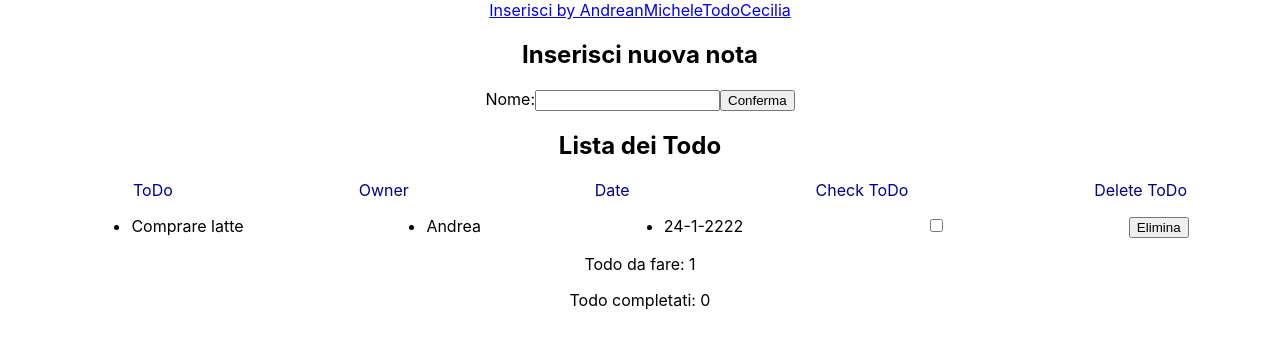
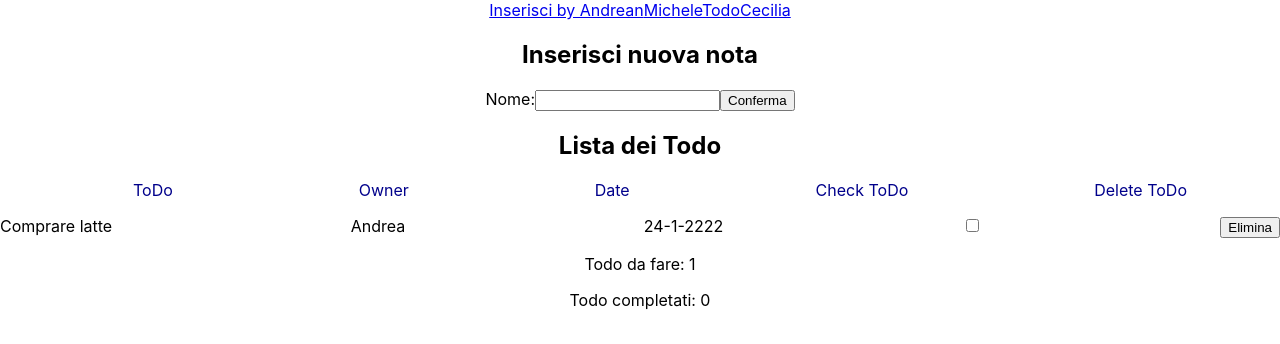
Before and after one commit to andreaarizzoli/testGit, a React (Create React App) app in the folder redux-app/: page /Maurizio in a window 1280 px wide. Shown: the top 344 px of the page. Built offline with nearby package versions, Linux system fonts and the light colour scheme.

Commit message:
correzione toDoItem

```diff
--- a/redux-app/src/features/todos/components/TodoItem.tsx
+++ b/redux-app/src/features/todos/components/TodoItem.tsx
@@ -7,30 +7,20 @@ export type TodoItemProps = {
     onTodoDelete?: (id: string) => void
 }
 
+
 export const TodoItem: FC<TodoItemProps> = ({ todo: { name, checked, id, owner, data }, onTodoChecked, onTodoDelete }) => {
 
+    return <div style={{ display: "flex", flexDirection: "row", justifyContent: "space-between" }}>
+        <div>{name}</div>
+        <div>{owner}</div>
+        <div>{(data && data.getDate() + '-' + (data.getMonth() + 1) + '-' + data.getFullYear())}</div>
 
-    return <div>
-            <div>
-                <ul style={{ display: "flex", justifyContent: "space-around"}}>
-                    <li>
-                        {name}
-                    </li>
-                    <li>
-                        {owner}
-                    </li>
-                    <li>
-                        {(data && data.getDate() + '-' + (data.getMonth() + 1) + '-' + data.getFullYear())}
-                    </li>
-                    <li style={{listStyleType: 'none'}}>
-                        <input type="checkbox" checked={checked} onChange={() => onTodoChecked(id, !checked)}/>
-                    </li>
-                    <li style={{listStyleType: 'none'}}>
-                        <button onClick={() => onTodoDelete && onTodoDelete(id)}>Elimina</button>
-                    </li>
-                </ul>
-            </div>
-
+        <div>
+            <input type="checkbox" checked={checked} onChange={() => onTodoChecked(id, !checked)} />
+        </div>
+        <div>
+            <button onClick={() => onTodoDelete && onTodoDelete(id)}>Elimina</button>
+        </div>
     </div>
 }
 
```
